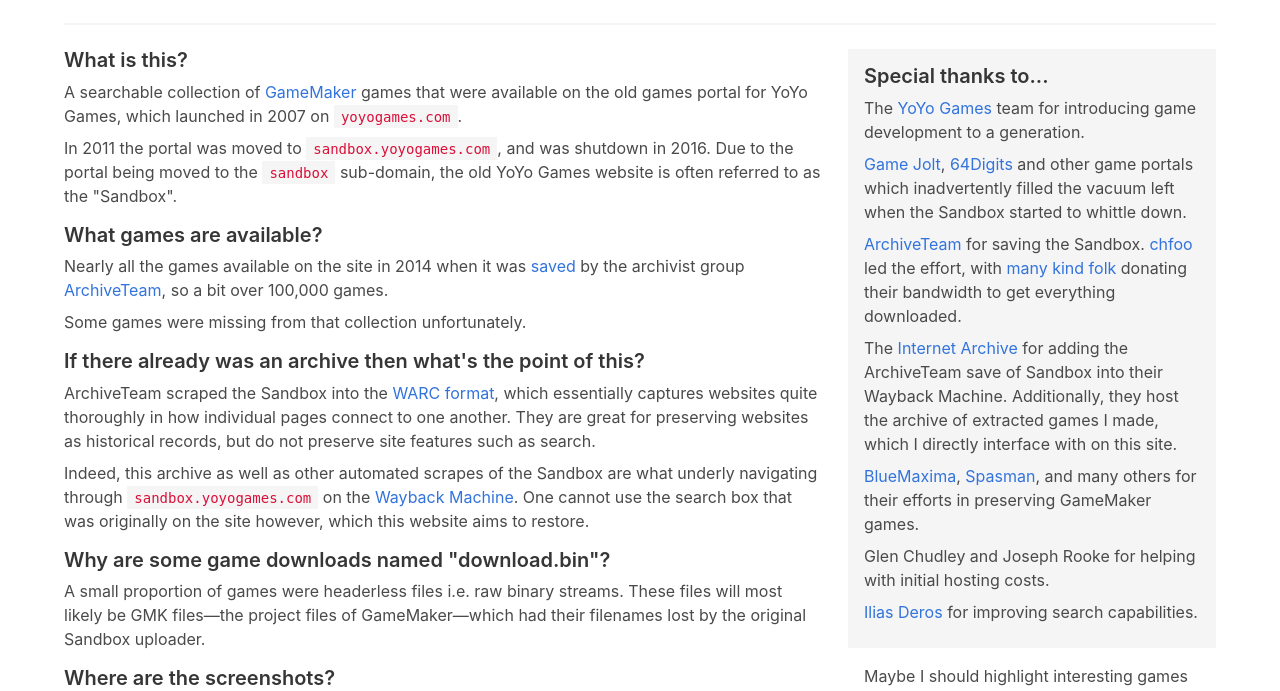
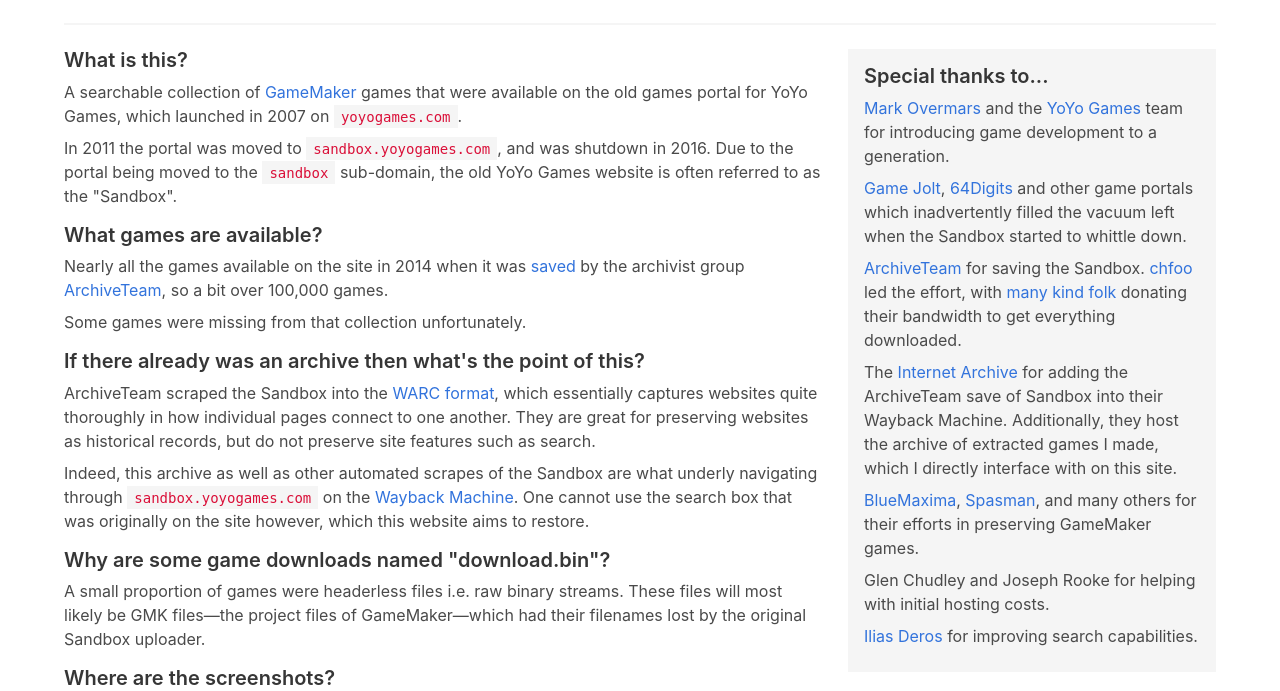
Before and after one commit to honno/yygarchive.org, a Flask app: page /about in a window 1280 px wide. Shown: the part 103-794 px from the top of the page. Run offline with Flask 3, Linux system fonts and the light colour scheme.

Commit message:
mention mark in about page

```diff
--- a/app/templates/about.html
+++ b/app/templates/about.html
@@ -38,7 +38,7 @@
         <div class="column" >
             <div class="container has-background-light p-4" >
                 <h2 class="title is-5 mb-2">Special thanks to...</h2>
-                <p class="mb-2">The <a href="https://www.yoyogames.com/">YoYo Games</a> team for introducing game development to a generation.</p>
+                <p class="mb-2"><a href="https://en.wikipedia.org/wiki/Mark_Overmars">Mark Overmars</a> and the <a href="https://www.yoyogames.com/">YoYo Games</a> team for introducing game development to a generation.</p>
                 <p class="mb-2"><a href="https://www.gamejolt.com/">Game Jolt</a>, <a href="https://www.64digits.com/">64Digits</a> and other game portals which inadvertently filled the vacuum left when the Sandbox started to whittle down.</p>
                 <p class="mb-2"><a href="https://archiveteam.org/index.php?title=Main_Page">ArchiveTeam</a> for saving the Sandbox. <a href="https://chfoo.github.io/">chfoo</a> led the effort, with <a href="http://tracker.archiveteam.org/gamemakersandbox/">many kind folk</a> donating their bandwidth to get everything downloaded.</p>
                 <p class="mb-2">The <a href="https://archive.org/">Internet Archive</a> for adding the ArchiveTeam save of Sandbox into their Wayback Machine. Additionally, they host the archive of extracted games I made, which I directly interface with on this site.</p>
```
Also changed, not shown: 1 other file.
